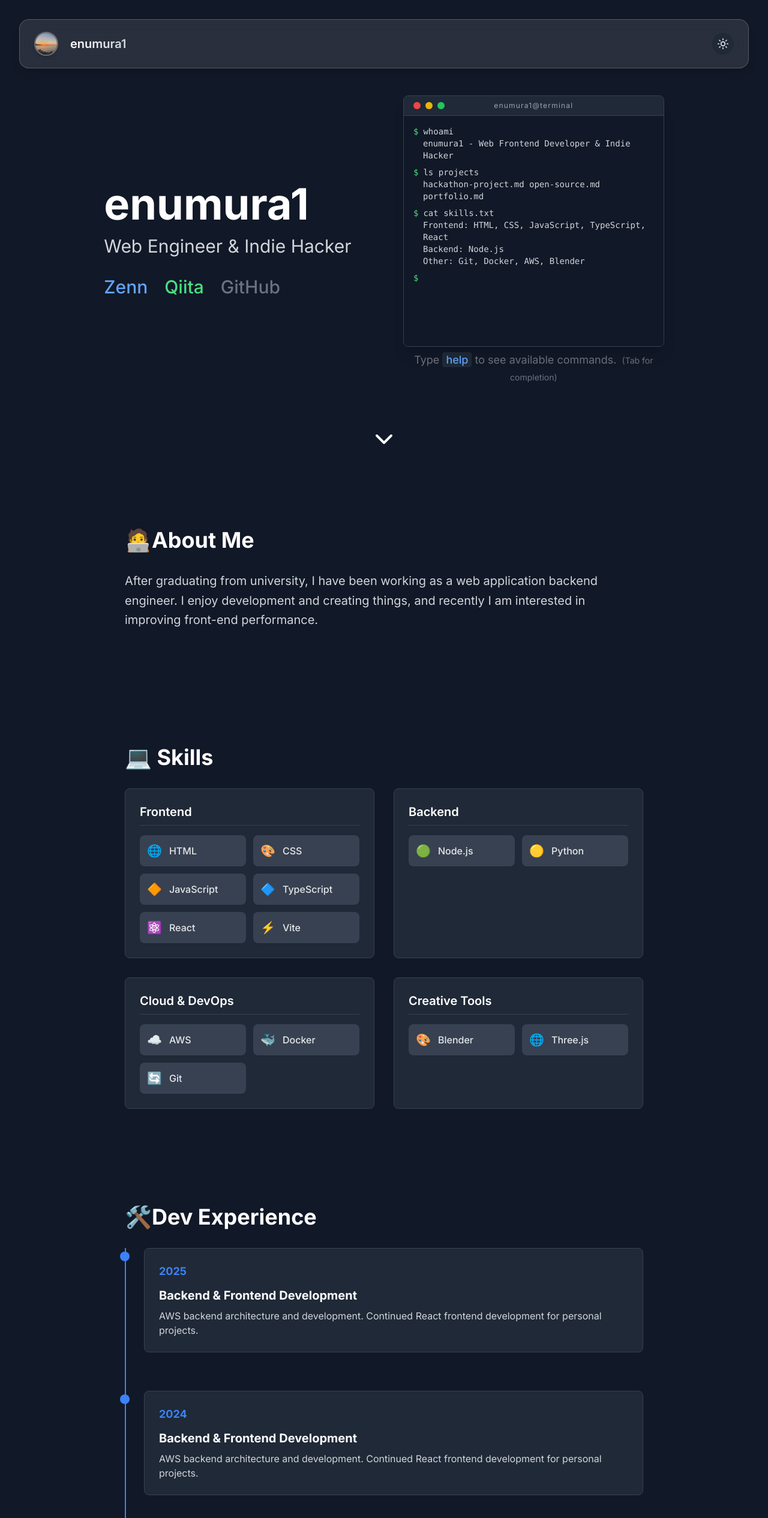
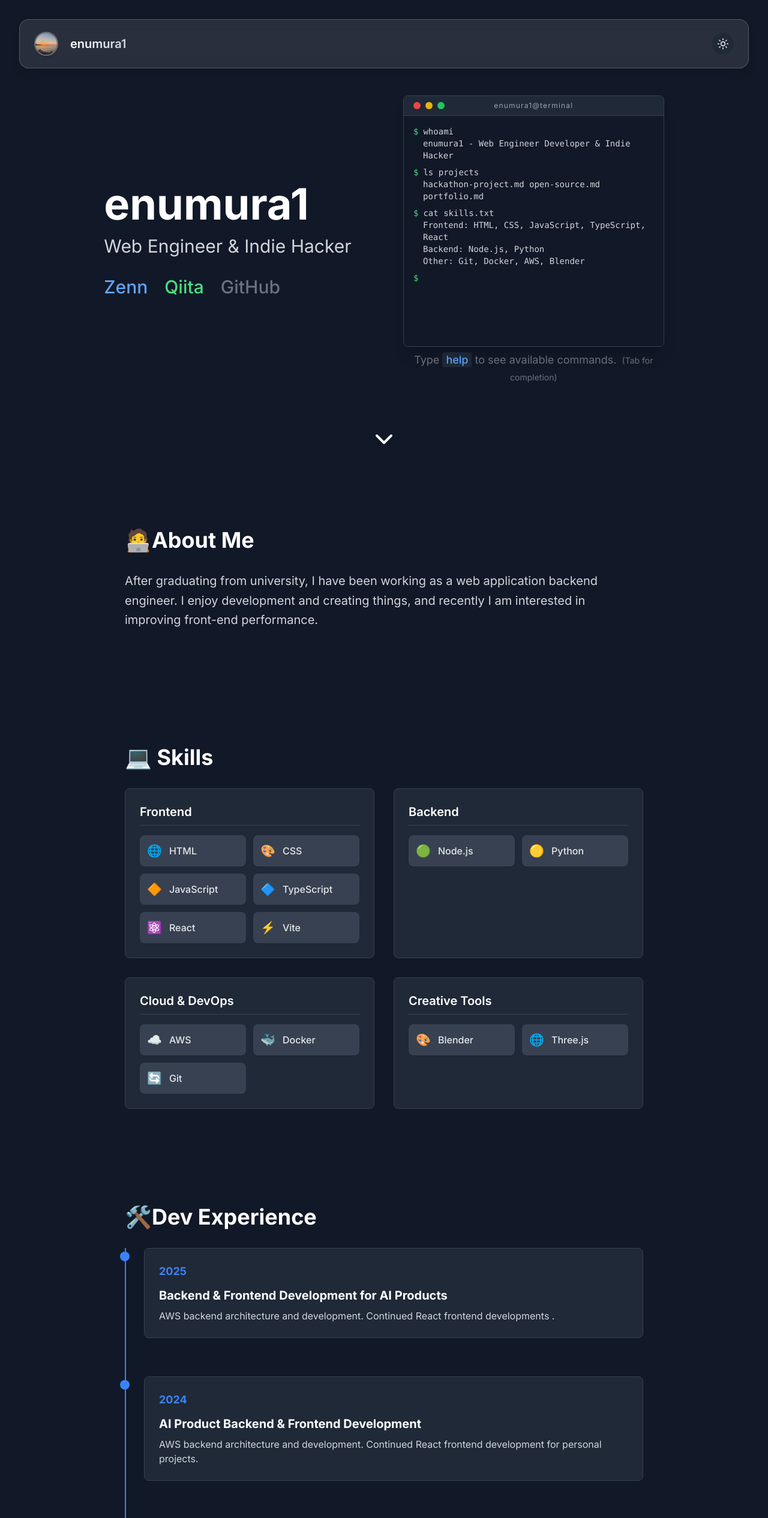
Before and after one commit to enumura1/portofolio-site-v3, a Next.js app: page / in a window 1280 px wide. Shown: the top 2530 px of the page at 60% size. Built offline with nearby package versions, Linux system fonts and the light colour scheme; no server answers.

Commit message:
update:next version and ex content

```diff
--- a/package.json
+++ b/package.json
@@ -12,7 +12,7 @@
     "@heroicons/react": "^2.2.0",
     "clsx": "^2.1.1",
     "lucide-react": "^0.475.0",
-    "next": "^15.2.1-canary.5",
+    "next": "^15.4.0-canary.38",
     "react": "^19.0.0",
     "react-dom": "^19.0.0",
     "tailwind-merge": "^3.0.1"
--- a/src/app/resolutions/page.tsx
+++ b/src/app/resolutions/page.tsx
@@ -1,4 +1,3 @@
-// src/app/resolutions/page.tsx
 import Link from 'next/link'
 
 export const metadata = {
--- a/src/components/static/TerminalInterface.tsx
+++ b/src/components/static/TerminalInterface.tsx
@@ -6,9 +6,9 @@
   const [input, setInput] = useState('');
   const [cursorVisible, setCursorVisible] = useState(true);
   const [commands, setCommands] = useState<{command: string, output: string}[]>([
-    { command: 'whoami', output: 'enumura1 - Web Frontend Developer & Indie Hacker' },
+    { command: 'whoami', output: 'enumura1 - Web Engineer Developer & Indie Hacker' },
     { command: 'ls projects', output: 'hackathon-project.md  open-source.md  portfolio.md' },
-    { command: 'cat skills.txt', output: 'Frontend: HTML, CSS, JavaScript, TypeScript, React \nBackend: Node.js \nOther: Git, Docker, AWS, Blender' }
+    { command: 'cat skills.txt', output: 'Frontend: HTML, CSS, JavaScript, TypeScript, React \nBackend: Node.js, Python \nOther: Git, Docker, AWS, Blender' }
   ]);
   const terminalRef = useRef<HTMLDivElement>(null);
   const inputRef = useRef<HTMLInputElement>(null);
--- a/src/components/static/Timeline.tsx
+++ b/src/components/static/Timeline.tsx
@@ -7,12 +7,12 @@
 const timeline: TimelineItem[] = [
   {
     year: "2025",
-    topic: "Backend & Frontend Development",
-    description: "AWS backend architecture and development. Continued React frontend development for personal projects."
+    topic: "Backend & Frontend Development for AI Products",
+    description: "AWS backend architecture and development. Continued React frontend developments ."
   },
   {
     year: "2024",
-    topic: "Backend & Frontend Development",
+    topic: "AI Product Backend & Frontend Development",
     description: "AWS backend architecture and development. Continued React frontend development for personal projects."
   },
   {
```
Also changed, not shown: 1 other file (tests, documents, lock files or other folders).
